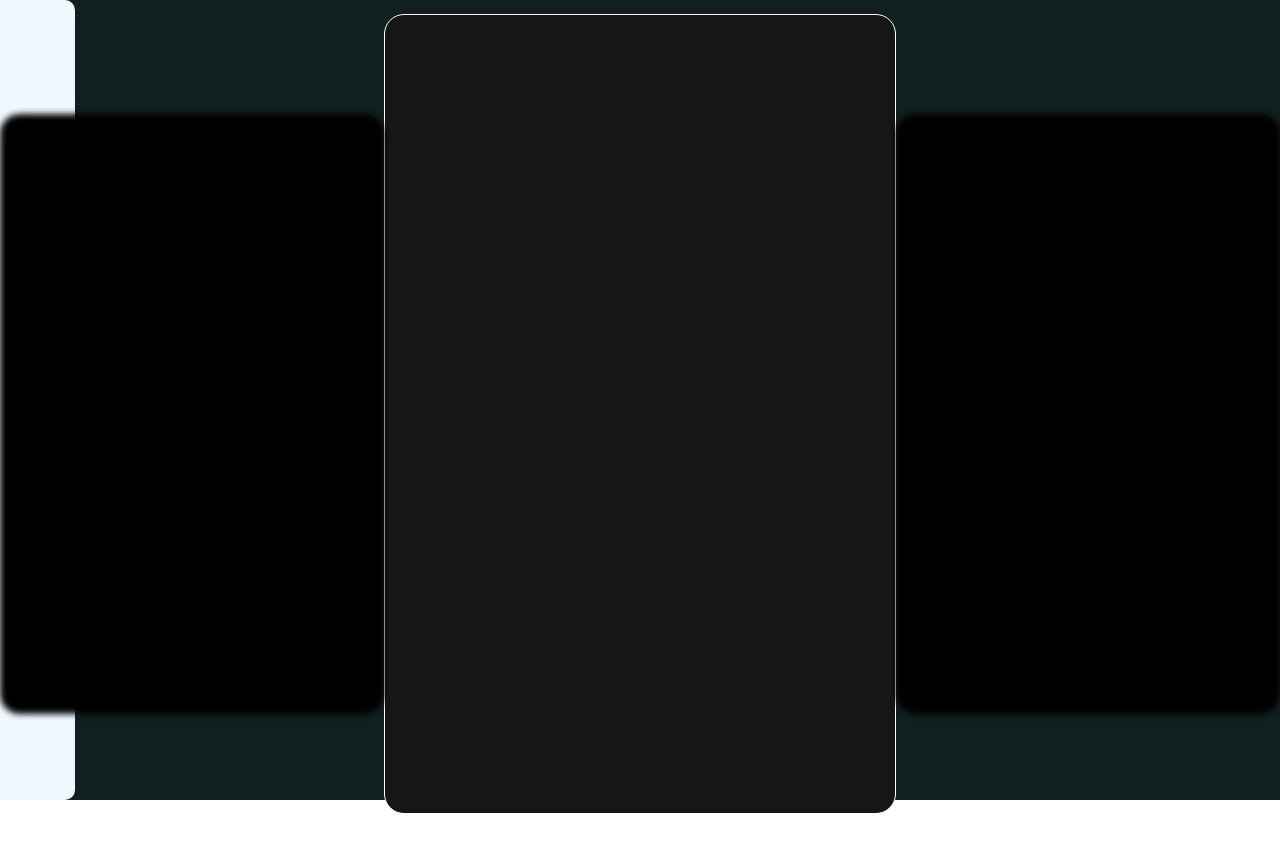
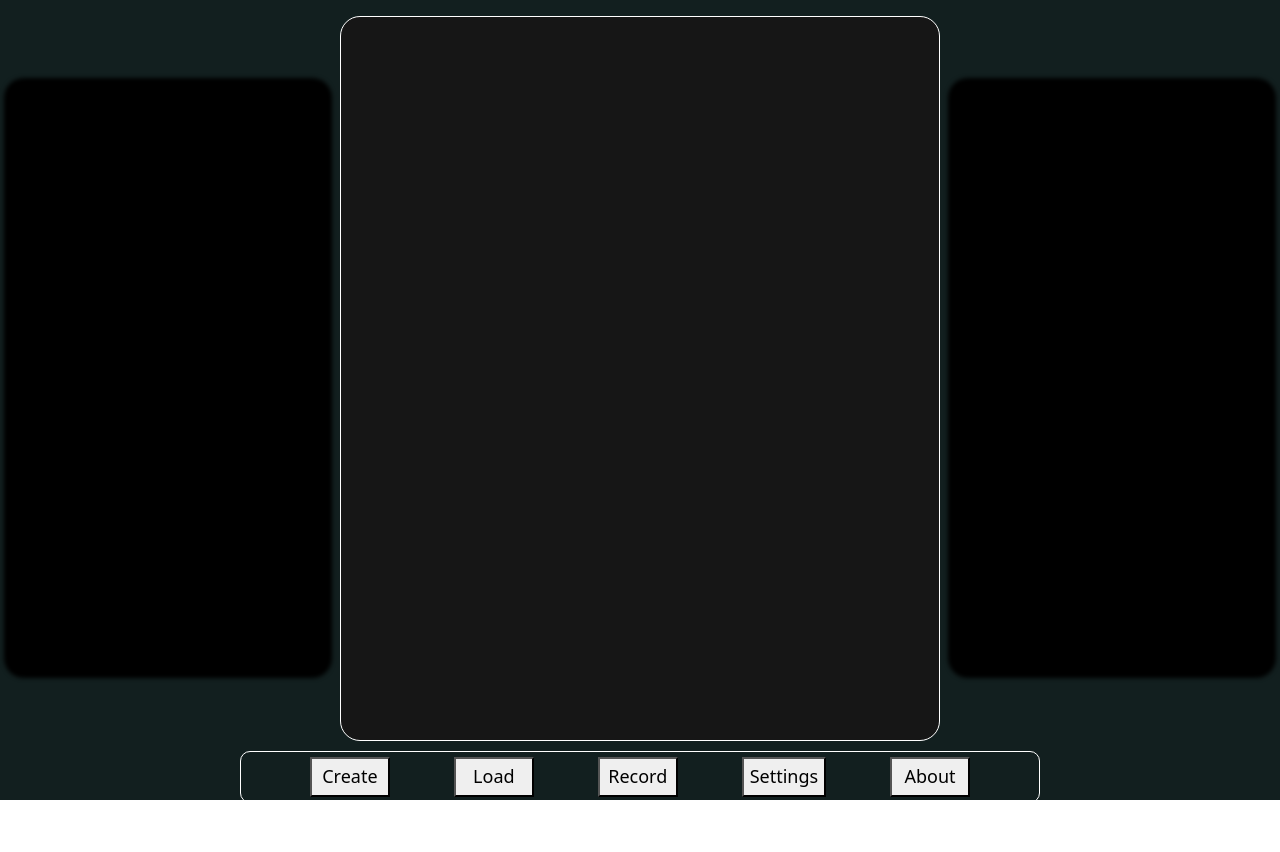
Before and after one commit to J-Wll/flashcards, a React (Vite) app: page / in a window 1280 px wide. Shown: the top 852 px of the page. Built offline with nearby package versions, Linux system fonts and the light colour scheme.

Commit message:
Changed control bar to be vertical, added buttons

```diff
--- a/src/Flashcard.jsx
+++ b/src/Flashcard.jsx
@@ -1,9 +1,11 @@
 import "./css/Flashcard.css"
 
 function conditionalReturn(props) {
-    return (<div className={`flashcard ${props.extraClasses}`}>
-
-    </div>)
+    console.log(props)
+    if (props.inactive) {
+        return (<div className={`flashcard inactive`}></div>)
+    }
+    else { return (<div className={`flashcard ${props.extraClasses}`}></div>) }
 }
 
 export default function Flashcard(props) {
--- a/src/FlashcardHandler.jsx
+++ b/src/FlashcardHandler.jsx
@@ -4,15 +4,19 @@ import Flashcard from './Flashcard.jsx'
 export default function FlashcardHandler() {
     return (
         <>
+
             <div className="flashcard-handler">
-                <div className="control-sidebar">
-                    <p>f</p>
-                </div>
-                <Flashcard extraClasses={"inactive"} />
+                <Flashcard inactive={true} />
+                <Flashcard question={""} />
+                <Flashcard inactive={true} />
+            </div>
 
-                <Flashcard question={""} />
-
-                <Flashcard extraClasses={"inactive"} />
+            <div className="control-bar">
+                <button className="control-buttons">Create</button>
+                <button className="control-buttons">Load</button>
+                <button className="control-buttons">Record</button>
+                <button className="control-buttons">Settings</button>
+                <button className="control-buttons">About</button>
             </div>
         </>
     )
--- a/src/css/Flashcard.css
+++ b/src/css/Flashcard.css
@@ -1,19 +1,20 @@
 .flashcard{
-    min-width: 250px;
-    width: 600px;
-    height: 800px;
+    /* min-width: 250px; */
+    min-width: 600px;
+    height: 725px;
     background-color: rgb(22, 22, 22);
     border-radius: 20px;
     border:1px solid white;
+    margin: 0px 4px 0px 4px;
     /* box-shadow: 650px 0px 5px -50px, -650px 0px 5px -50px; */
 }
 
 .inactive{
-    min-width: none;
+    min-width: 10px;
     width: 450px;
     height: 600px;
     background-color: black;
     border: none;
-    filter:blur(3px);
+    filter:blur(2px);
     cursor: pointer;
 }
--- a/src/css/FlashcardHandler.css
+++ b/src/css/FlashcardHandler.css
@@ -1,7 +1,6 @@
-
-
-.flashcard-handler{
+.flashcard-handler {
     width: 100vw;
+    /* max-width: 1920px; */
     min-width: 250px;
     display: flex;
     flex-direction: row;
@@ -9,18 +8,25 @@
     justify-content: space-evenly;
 }
 
-.control-sidebar{
-    background-color: aliceblue;
-    position: absolute;
+.control-bar {
+    /* background-color: aliceblue; */
+    border: 1px solid white;
     display: flex;
-    flex-direction: column;
+    flex-direction: row;
     align-items: center;
-    justify-content: center;
-    left: 0;
-    top: 0;
-    height: 100vh;
+    justify-content: space-evenly;
+    /* bottom: 0; */
     padding: 5px;
-    width: 75px;
-    border-radius: 0px 10px 10px 0px;
+    width: 800px;
+    border-radius: 10px;
+    margin: 10px;
     box-sizing: border-box;
 }
+
+.control-buttons {
+    font-size: 18px;
+    height: 40px;
+    min-width: 80px;
+    /* margin-left: 5px; */
+    /* margin-right: 5px; */
+}
```
